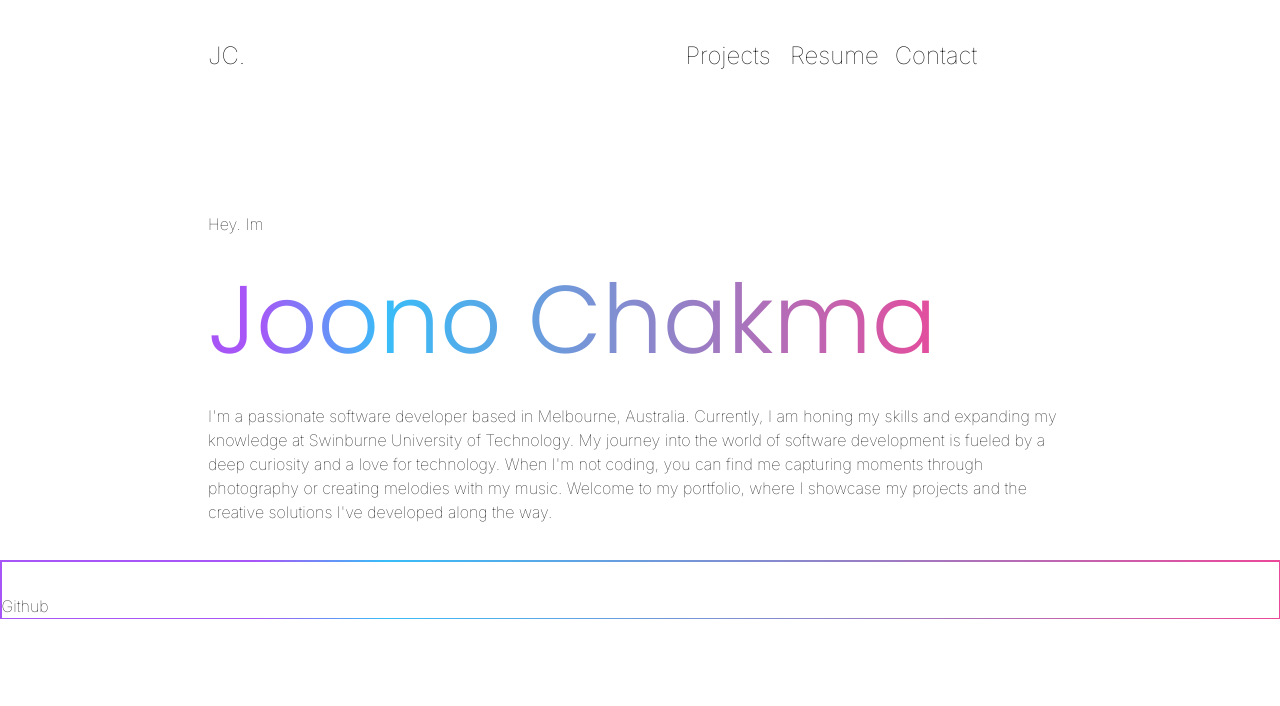
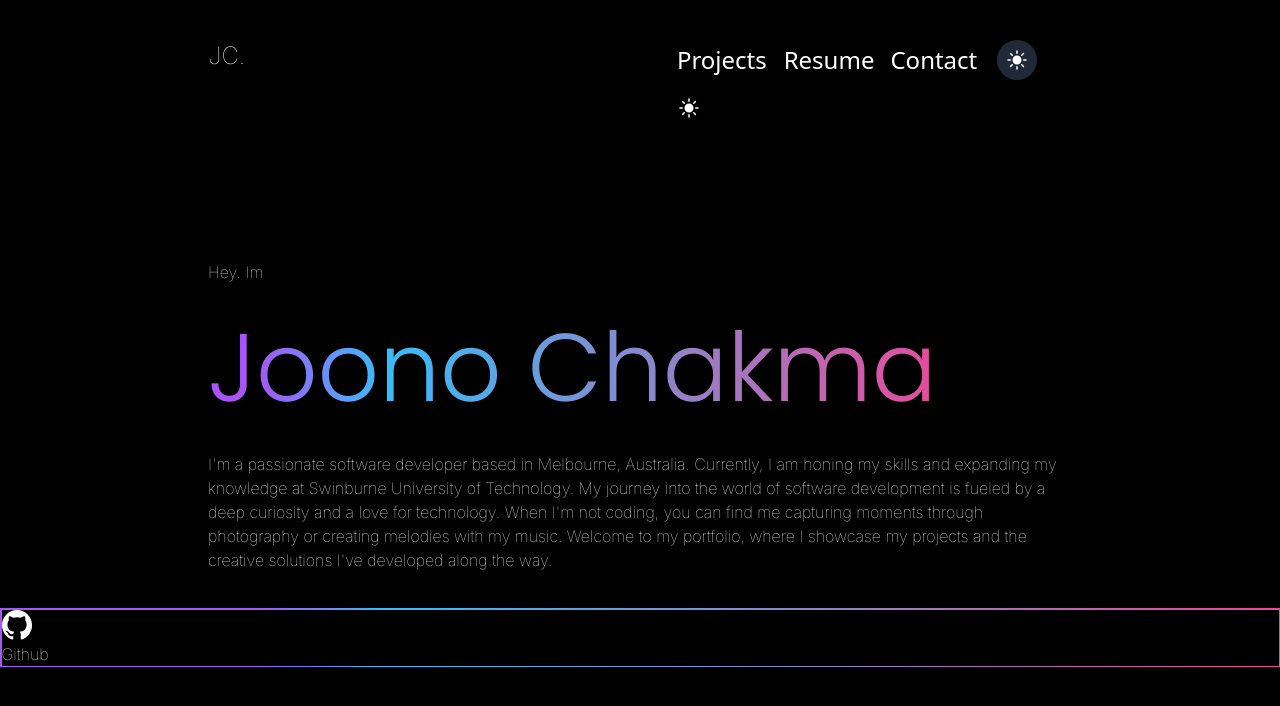
Before and after one commit to joonochakma/personal-portfolio, a Next.js app: page / in a window 1280 px wide. Shown: the top 706 px of the page. Built offline with nearby package versions, Linux system fonts and the light colour scheme; what tailwindcss-animated would draw is missing.

Commit message:
add dark/light mode toggle

```diff
--- a/src/app/globals.css
+++ b/src/app/globals.css
@@ -37,3 +37,7 @@ body {
     text-wrap: balance;
   }
 }
+
+* {
+  @apply transition-colors duration-100
+}
--- a/src/app/header.tsx
+++ b/src/app/header.tsx
@@ -2,8 +2,8 @@ import Navlinks from './navlinks';
 
 function Header() {
   return (
-    <div className="font-Inter font-extralight flex text-2xl py-10 mb-16">
-      <h1 className="font-Inter flex-1 pl-52 ">JC.</h1>
+    <div className="animate-fade animate-oncefont-Inter font-extralight flex text-2xl py-10 mb-16">
+      <h1 className="font-Inter  flex-1 pl-52 ">JC.</h1>
       <Navlinks />
     </div>
   );
--- a/src/app/icons/light-Icon.tsx
+++ b/src/app/icons/light-Icon.tsx
@@ -1,3 +1,5 @@
+import React, { useEffect, useState } from 'react';
+
 export interface LightIconProps {
   colour: string;
 }
@@ -11,7 +13,7 @@ const LightIcon = (props: LightIconProps) => {
       viewBox="0 0 24 24"
       strokeWidth={1.5}
       stroke="white"
-      className="size-6 "
+      className="size-6"
       fill={colour}
     >
       <path
--- a/src/app/layout.tsx
+++ b/src/app/layout.tsx
@@ -15,7 +15,7 @@ export default function RootLayout({
   children: React.ReactNode;
 }>) {
   return (
-    <html lang="en">
+    <html lang="en" className="dark">
       <body className="dark:bg-black bg-white dark:text-white text-black">
         {children}
       </body>
--- a/src/app/navlinks.tsx
+++ b/src/app/navlinks.tsx
@@ -1,5 +1,6 @@
 import Link from 'next/link';
 import LightIcon from './icons/light-Icon';
+import ThemeToggle from './theme-toggle';
 
 export default function Navlinks() {
   return (
@@ -9,6 +10,7 @@ export default function Navlinks() {
         Resume
       </Link>
       <Link href="/Contact">Contact</Link>
+      <ThemeToggle />
       <LightIcon colour="white" />
     </ul>
   );
--- /dev/null
+++ b/src/app/theme-toggle.tsx
@@ -0,0 +1,40 @@
+'use client';
+
+import React, { useEffect, useState } from 'react';
+import LightIcon from './icons/light-Icon'; // Adjust the path as needed
+
+const ThemeToggle = () => {
+  const [isDarkMode, setIsDarkMode] = useState(
+    () => localStorage.getItem('theme') !== 'light'
+  );
+
+  const toggleTheme = () => {
+    const newTheme = isDarkMode ? 'light' : 'dark';
+    setIsDarkMode(!isDarkMode);
+    document.documentElement.classList.toggle('dark', newTheme === 'dark');
+    localStorage.setItem('theme', newTheme);
+  };
+
+  useEffect(() => {
+    // Apply the saved theme on mount
+    const savedTheme = localStorage.getItem('theme');
+    if (savedTheme === 'light') {
+      document.documentElement.classList.remove('dark');
+    } else {
+      document.documentElement.classList.add('dark');
+    }
+  }, []);
+
+  return (
+    // eslint-disable-next-line jsx-a11y/control-has-associated-label
+    <button
+      type="button"
+      onClick={toggleTheme}
+      className="flex items-center justify-center w-10 h-10 p-2 bg-gray-200 dark:bg-gray-800 rounded-full"
+    >
+      <LightIcon colour={isDarkMode ? '#fff' : '#000'} />
+    </button>
+  );
+};
+
+export default ThemeToggle;
--- a/tailwind.config.ts
+++ b/tailwind.config.ts
@@ -19,5 +19,6 @@ const config: Config = {
     },
   },
   plugins: [animatedPlugin],
+  darkMode: 'class',
 };
 export default config;
```
